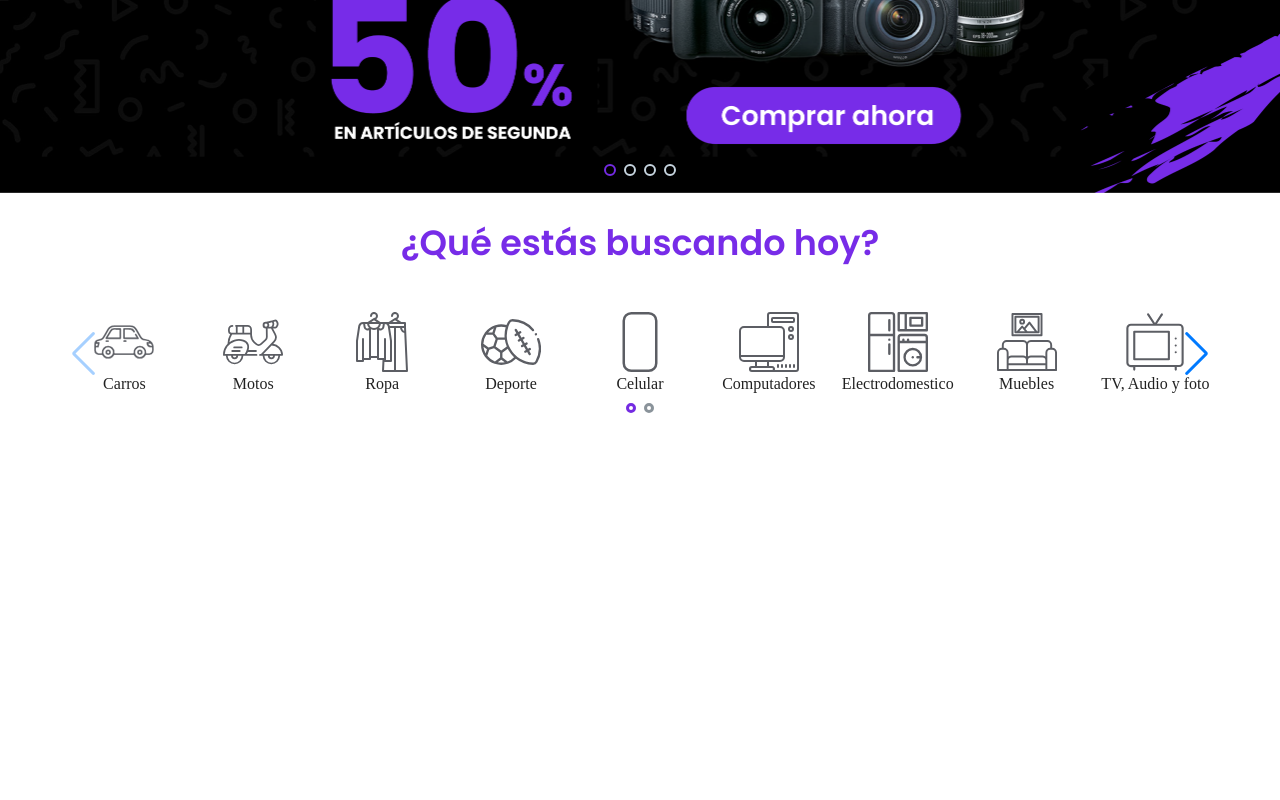
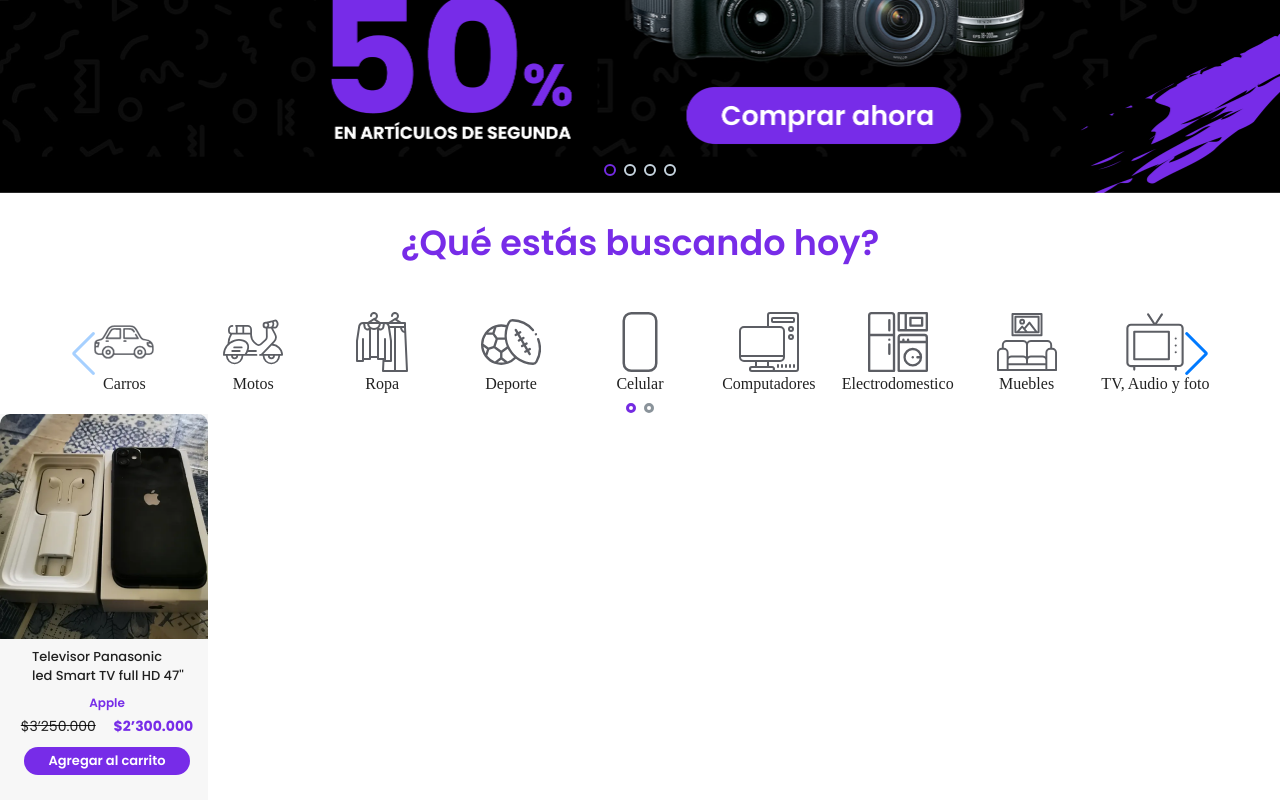
Before and after one commit to juancr5/Old_Wave-React-Front, a React (Create React App) app: page / in a window 1280 px wide. Shown: the part 371-1171 px from the top of the page. Before the commit the page ends 800 px from the top, so only its background shows below. Built offline with nearby package versions, Linux system fonts and the light colour scheme.

Commit message:
Slider Porducts

```diff
--- a/src/assets/StyleParameters.js
+++ b/src/assets/StyleParameters.js
@@ -3,6 +3,7 @@ import PoppinsRegular from './fonts/Poppins-Regular.ttf';
 import PoppinsBlack from './fonts/Poppins-Black.ttf';
 import PoppinsMedium from './fonts/Poppins-Medium.ttf';
 import PoppinsSemiBold from './fonts/Poppins-SemiBold.ttf';
+import PoppinsBold from './fonts/Poppins-Bold.ttf';
 
 
 //Tipogarfias
@@ -35,6 +36,11 @@ export const StyleParameters = createTheme({
             font-family: 'PoppinsSemiBold';
             src: local('PoppinsSemiBold'), local('Poppins-SemiBold'), url(${PoppinsSemiBold}) format('truetype');
           }
+
+          @font-face {
+            font-family: 'PoppinsBold';
+            src: local('PoppinsBold'), local('Poppins-Bold'), url(${PoppinsBold}) format('truetype');
+          }
         `,
       },
     },
@@ -47,9 +53,11 @@ export const StyleParameters = createTheme({
       },
       violetMain: {
         main: '#772CE8',
+        secondary:'#9f69f0',
       },
       whiteMain: {
         main: '#FFFFFF',
+        violetMain: '#772CE8',
       },
       lightGreyLogin: {
         main: '#F4F6FA',
--- /dev/null
+++ b/src/components/ProductCard/ProductCard1.jsx
@@ -0,0 +1,97 @@
+import React from "react";
+import { Box, Grid, Typography, Button } from "@mui/material";
+import ImgPrueba from '../../assets/images/resultado1@2x.png'
+
+const ProductCard1 = () => {
+    return (
+        <Box
+            sx={{
+                bgcolor: "#f7f7f7",
+                width: "208px",
+                height: "386px",
+            }}
+        >
+            <Box
+                sx={{
+                    width: "100%",
+                    height: "225px",
+                    //backgroundImage: `url(${ImgPrueba})`,
+                    backgroundImage: `url(${ImgPrueba})`,
+                    backgroundRepeat: 'no-repeat',
+                    backgroundSize: 'cover',
+                    borderTopRightRadius: 10,
+                    borderTopLeftRadius: 10,
+                }}
+            ></Box>
+            <Box
+                sx={{
+                    width: "100%",
+                    borderBottomRightRadius: 10,
+                    borderBottomLeftRadius: 10,
+                }}
+            >
+                <Grid
+                    container
+                    direction="column"
+                    justifyContent="center"
+                    alignItems="center"
+                >
+                    <Grid item sx={{ mt: 1 }}>
+                        <Box sx={{ width: "154px", height: "35px" }}>
+                            <Typography sx={{ ml: "2px", fontFamily: "PoppinsMedium", fontSize: "13px" }}>
+                                Televisor Panasonic led Smart TV full HD 47''
+                            </Typography>
+                        </Box>
+
+                    </Grid>
+                    <Grid item>
+                        <Typography sx={{ mt: "12px", fontFamily: "PoppinsSemiBold", fontSize: "12px", color: "violetMain.main" }}>
+                            Apple
+                        </Typography>
+                    </Grid>
+                    <Grid
+                        container
+                        item
+                        direction="row"
+                        sx={{ mt:"4px", justifyContent: "space-evenly" }}
+                    >
+                        <Grid item>
+                            <Typography
+                                sx={{ fontFamily: "PoppinsRegular", fontSize: "14px", textDecoration: "line-through" }}
+                            >
+                                $3’250.000
+                            </Typography>
+                        </Grid>
+                        <Grid item>
+                            <Typography sx={{ fontFamily: "PoppinsBold", fontSize: "14px", color: "violetMain.main" }}>
+                                $2’300.000
+                            </Typography>
+                        </Grid>
+                    </Grid>
+                    <Grid item sx={{mt:"-14px"}}>
+                        <Button
+                            sx={{
+                                width:"166px",
+                                backgroundColor: "violetMain.main",
+                                color: "white",
+                                borderRadius: 10,
+                                "&:hover": {
+                                    backgroundColor: "violetMain.secondary",
+                                },
+                                textTransform: "none",
+                                fontFamily: "PoppinsSemiBold",
+                                fontSize: "13px",
+                                p: "3px 20px 3px 20px",
+                                m: 3
+                            }}
+                        >
+                            Agregar al carrito
+                        </Button>
+                    </Grid>
+                </Grid>
+            </Box>
+        </Box>
+    );
+};
+
+export default ProductCard1;
--- a/src/components/SwiperIcons/SwiperIcons.jsx
+++ b/src/components/SwiperIcons/SwiperIcons.jsx
@@ -82,10 +82,7 @@ const SwiperIcons = () => {
 
     return (
         <>
-            <Box
-            mr= "60px"
-            ml= "60px"
-            >
+            <Box mr= "60px" ml= "60px">
                 <Swiper
                     navigation={true}
                     cssMode={true}
--- a/src/layout/headers/Header.jsx
+++ b/src/layout/headers/Header.jsx
@@ -56,7 +56,7 @@ const Header = () => {
                             {/*Botones de la parte de Izquierda */}
                             <Grid container direction="row" justifyContent="end" >
 
-                                <Box sx={{ display: { xs: 'none', sm: 'none', md: 'block' } }}>
+                                {/*Boton de Registro*/}
                                 <Button
                                     color="lightGreyLogin"
                                     variant="contained"
@@ -71,6 +71,7 @@ const Header = () => {
                                         mr: "14px",
                                         borderRadius: "19px",
                                         boxShadow: "0",
+                                        display: { xs: 'none', sm: 'none', md: 'block' },
 
                                         //Estilo de la fuente
                                         fontFamily: "PoppinsRegular",
@@ -79,9 +80,10 @@ const Header = () => {
                                     }}>
                                     Regístrate o inicia sesión
                                 </Button>
-                                </Box >
 
+                                {/*Botones de Iconos*/}
                                 <Box sx={{ display: 'flex' }}>
+
                                     <IconButton sx={{ mt: "16px", mb: "19px", mr: "21px", width: 29, height: 29, }}>
                                         <img src={loginIcon} alt={'Login'} />
                                     </IconButton>
--- a/src/layout/headers/Navbar.jsx
+++ b/src/layout/headers/Navbar.jsx
@@ -73,8 +73,8 @@ const Navbar = () => {
                 <SearchBar />
               </Box>
 
-              <Link to="/products">
-                {/*Boton de Busqueda*/}
+              {/*Boton de Busqueda*/}
+              <Link to="/products" sx={{textDecoration: 'none'}}>
                 <Button
                   onClick={() => handleClick()}
                   variant={findButtonProps.variant}
@@ -89,7 +89,9 @@ const Navbar = () => {
                     borderBottomRightRadius: "19px",
                     borderTopRightRadius: "19px",
                     borderColor: "whiteMain.main",
-
+                    "&:hover": {
+                      backgroundColor: "violetMain.secondary",
+                    },
                     //Estilo de la fuente
                     fontFamily: "PoppinsRegular",
                     textAlign: "left",
@@ -119,6 +121,9 @@ const Navbar = () => {
                     backgroundColor: "violetMain.main",
                     borderRadius: "19px",
                     borderColor: "whiteMain.main",
+                    "&:hover": {
+                      backgroundColor: "violetMain.secondary",
+                    },
 
                     //Estilo de la fuente
                     fontFamily: "PoppinsRegular",
--- a/src/layout/headers/SearchBar.jsx
+++ b/src/layout/headers/SearchBar.jsx
@@ -106,7 +106,8 @@ export const SearchBar = () => {
                 </Box>
 
                 <Box sx={{ display: { xs: 'none', sm: 'none', md: 'block' } }}>
-                    {/*Boton de Promociones*/}
+
+                    {/*Boton de Categorias*/}
                     <Button
                         variant="contained"
                         //color del pasar el mouse encima o tema de fondo
@@ -119,11 +120,13 @@ export const SearchBar = () => {
                             width: "234px",
                             paddingLeft: "4px",
                             textTransform: 'none',
-                            backgroundColor: "whiteMain.main",
                             borderBottomLeftRadius: "0",
                             borderTopLeftRadius: "0",
                             borderBottomRightRadius: "19px",
                             borderTopRightRadius: "19px",
+                            "&:hover": {
+                                backgroundColor: "lightBlueSeparator.main",
+                              },
 
                             //Estilo de la fuente
                             fontFamily: "PoppinsRegular",
--- a/src/views/home/Home.jsx
+++ b/src/views/home/Home.jsx
@@ -1,6 +1,7 @@
 import { Box, Typography } from '@mui/material';
 import React from 'react'
 import CustomSwiperBanner from '../../components/CustomSwiperBanner.jsx/CustomSwiperBanner';
+import ProductCard1 from '../../components/ProductCard/ProductCard1';
 import SwiperIcons from '../../components/SwiperIcons/SwiperIcons';
 
 
@@ -38,6 +39,9 @@ const Home = () => {
         {/*Mensaje: Que Estás Buscando*/}
         <SwiperIcons/>
 
+
+       <ProductCard1/>
+
       </Box>
     </>
   )
```
Also changed, not shown: src/assets/images/resultado1@2x.png (added). Lines whose indentation alone changed are shown as unchanged.
